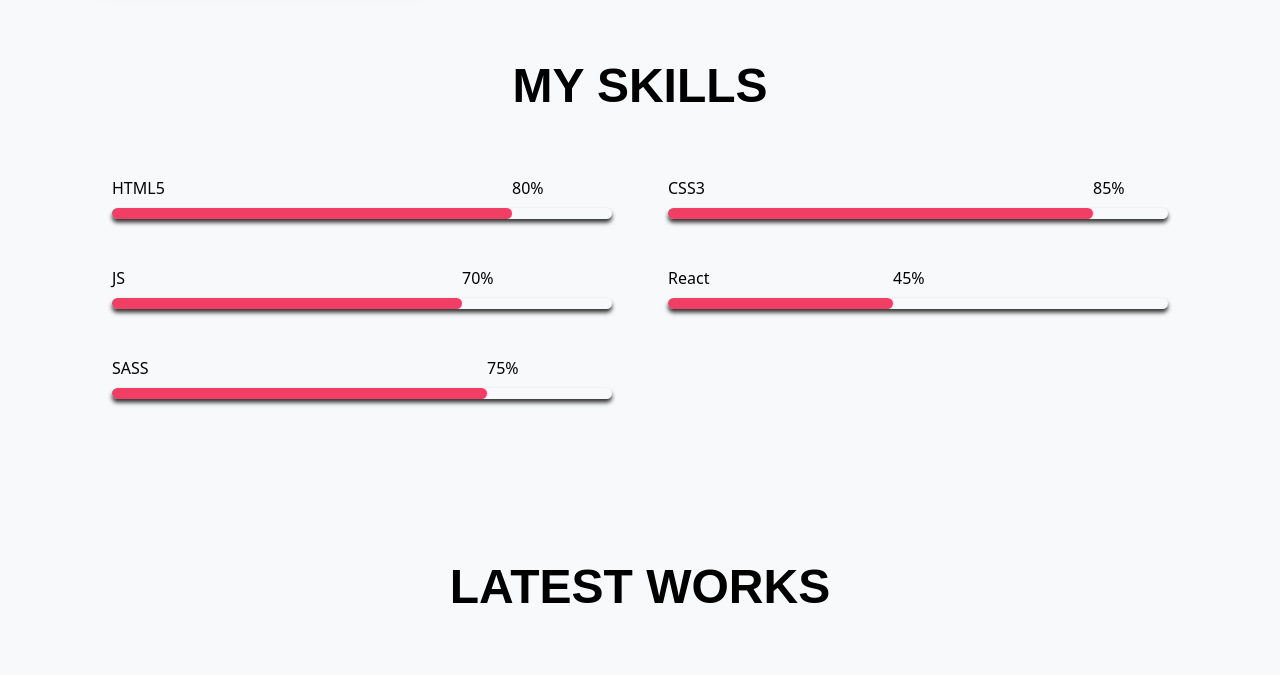
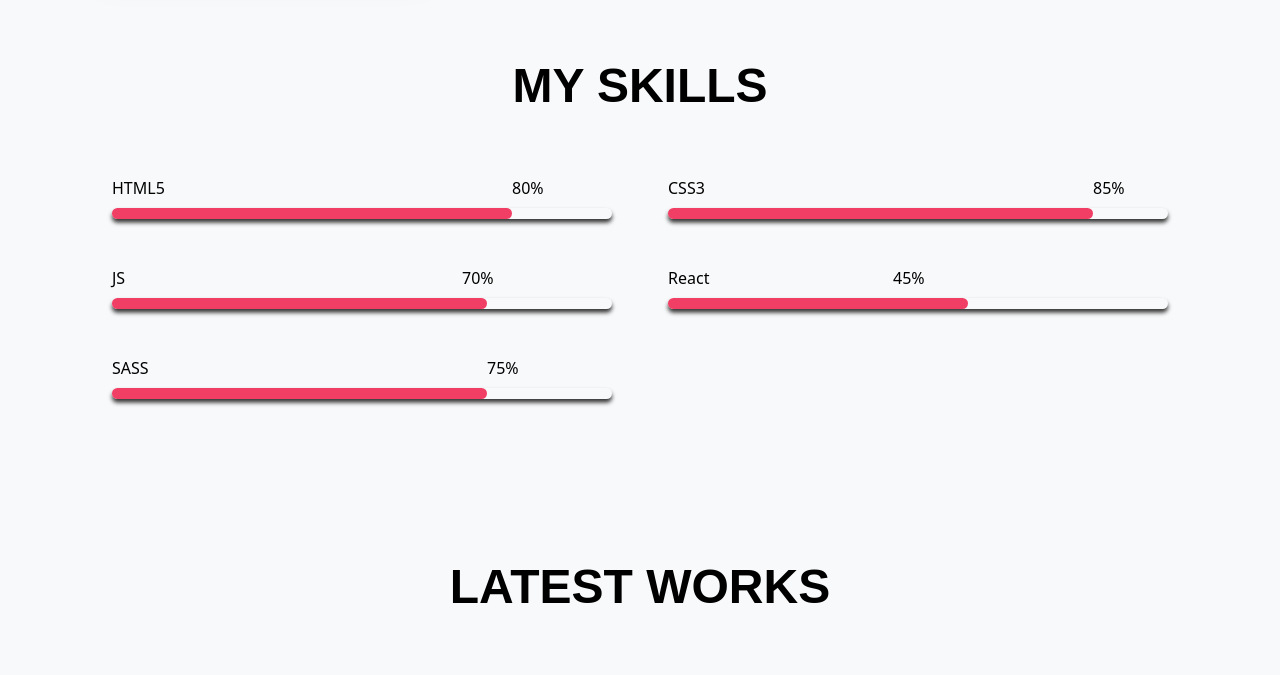
Before and after one commit to Vaishali785/vaishali_portfolio, a website: page index.html in a window 1280 px wide. Shown: the part 1963-2638 px from the top of the page. Drawn offline with Linux system fonts and the light colour scheme.

Commit message:
Update styles.css

```diff
--- a/styles.css
+++ b/styles.css
@@ -761,9 +761,9 @@
       .skills .skill-bar_color.css {
         width: 85%; }
       .skills .skill-bar_color.js {
-        width: 70%; }
+        width: 75%; }
       .skills .skill-bar_color.react {
-        width: 45%; }
+        width: 60%; }
       .skills .skill-bar_color.sass {
         width: 75%; }
 
```
